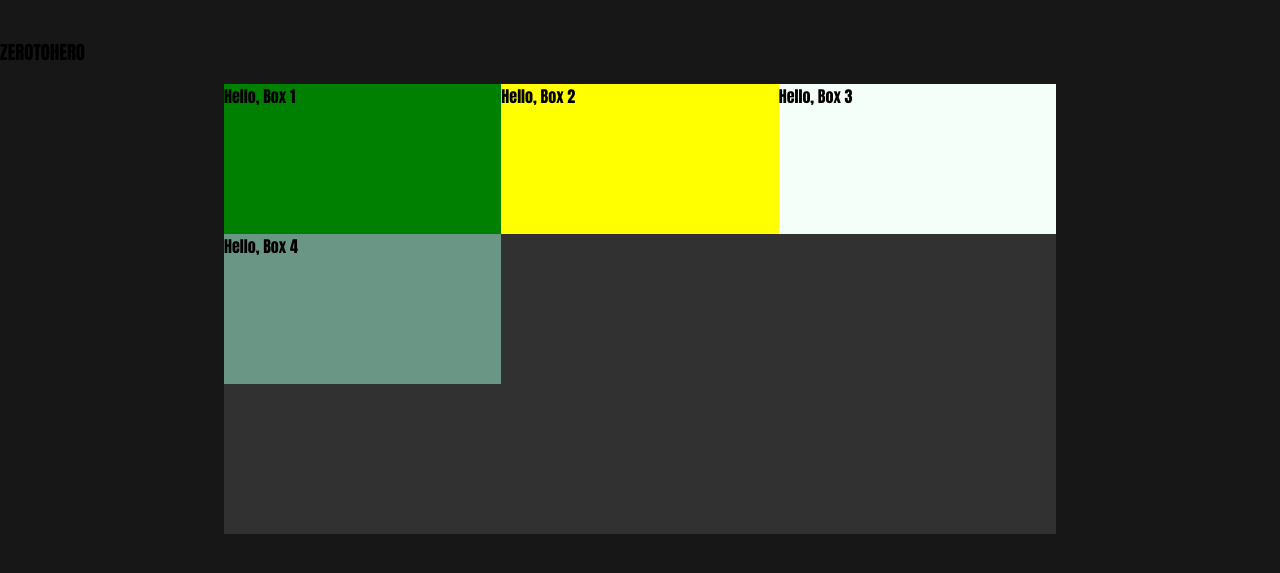
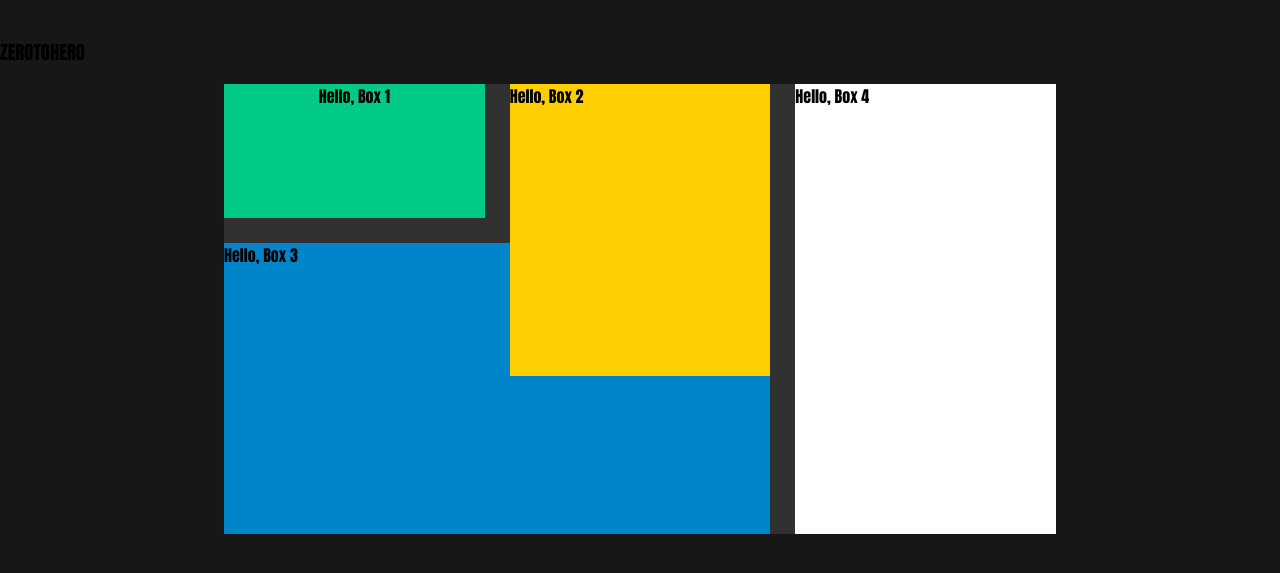
Before and after one commit to sheriph24/classreposiraj, a plain HTML site: page index2.html in a window 1280 px wide. Shown: the part 73-646 px from the top of the page. Drawn offline with Linux system fonts and the light colour scheme.

Commit message:
second commit

```diff
--- a/index2.html
+++ b/index2.html
@@ -13,16 +13,16 @@
     <h3>ZERO<span>TO</span>HERO</h3>
     <main>
         <section id="grid">
-            <div class="box">
+            <div id="box1">
                 <div class="box-content">Hello, Box 1</div>
             </div>
-            <div class="box">
+            <div id="box2">
                 <div class="box-content">Hello, Box 2</div>
             </div>
-            <div class="box">
+            <div id="box3">
                 <div class="box-content">Hello, Box 3</div>
             </div>
-            <div class="box">
+            <div id="box4">
                 <div class="box-content">Hello, Box 4</div>
             </div>
         </section>
--- a/style.css
+++ b/style.css
@@ -17,6 +17,7 @@ main{
     width: 100vw;
     display: flex;
     justify-content: space-around;
+}
 
 section{
     width: 100%;
@@ -26,26 +27,37 @@ main{
     background: #313131;
 }
 
-}
 
 #grid{
     display: grid;
     grid-template-columns: repeat(3, 1fr);
     grid-template-rows: repeat(3, 1fr);
+    grid-gap: 25px;
 
-    .box {
-        &:nth-child(1){
-            background: green;
-        }
-        &:nth-child(2){
-            background: yellow;
-        }
-        &:nth-child(3){
-            background: mintcream;
-        }
-        &:nth-child(4){
-            background: rgb(106, 150, 133);
 }
 
+#box1{
+    background: #00ca85;
+    display: flex;
+    justify-content: center;
 }
+#box2{
+    background: #FFCE00;
+    display: flex;
+    grid-column: 2/3;
+    grid-row: 1/3;
+    z-index: 10;
 }
+#box3{
+    background: #0085CA;
+    display: flex;
+    justify-content: baseline;
+    grid-column: 1/3;
+    grid-row: 2/4;
+}
+#box4{
+    background: #ffffff;
+    display: flex;
+    grid-column: 3/4;
+    grid-row: 1/4;
+}
```
Lines whose indentation alone changed are shown as unchanged.
